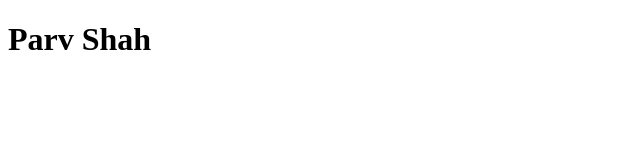
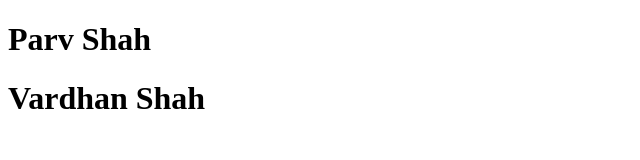
Before and after one commit to parv80/Change_In_Code, a plain HTML site: page Index.html in a window 1280 px wide. Shown: the whole page, without its empty margins (0-640 px from the left). Drawn offline with Linux system fonts and the light colour scheme.

Commit message:
After Change

```diff
--- a/Index.html
+++ b/Index.html
@@ -5,6 +5,7 @@
 </head>
 <body>
     <h1>Parv Shah</h1>
+    <h1>Vardhan Shah</h1>
 </body>
 </head>
 </html>
```
